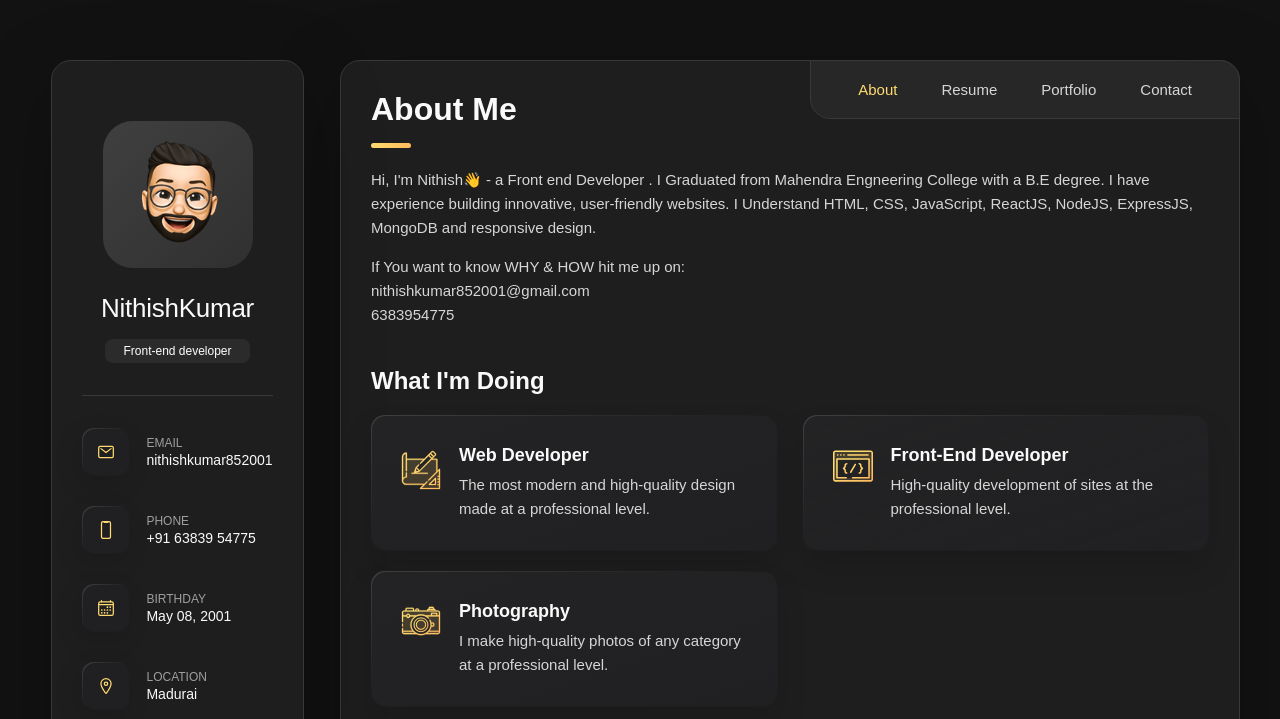
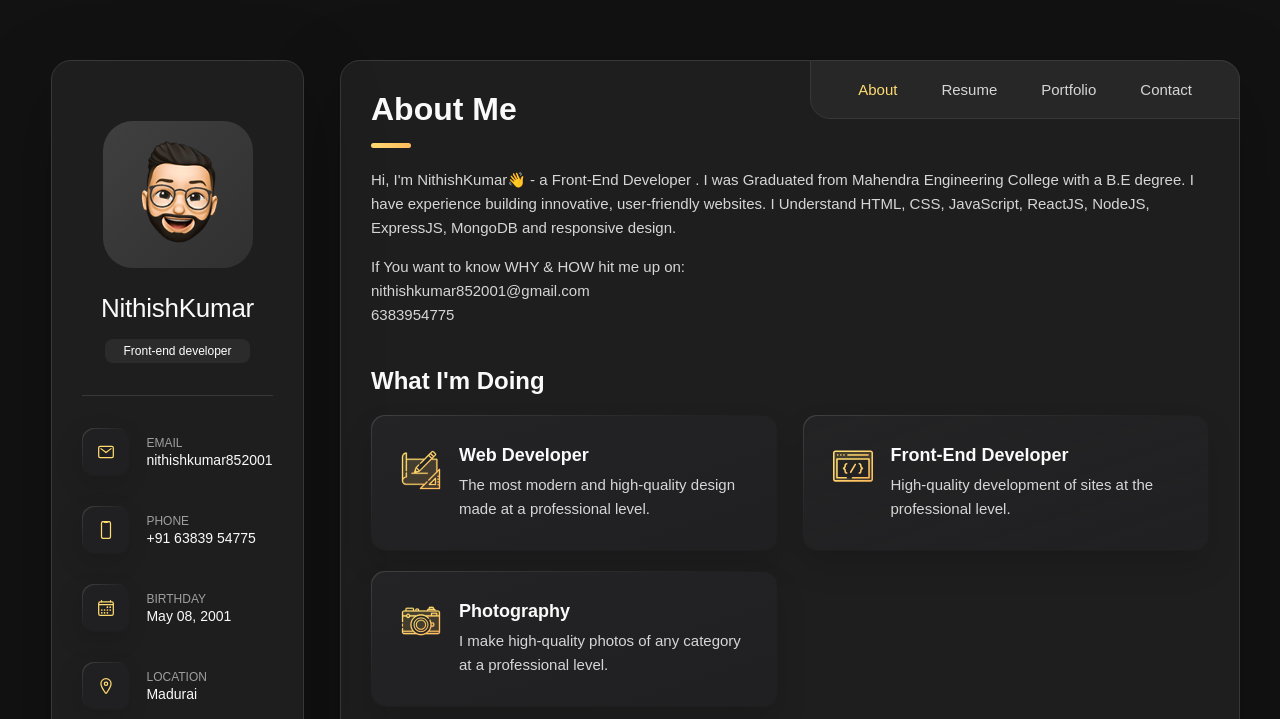
Before and after one commit to Nithishkumar3333/My-Portfolio, a plain HTML site: page index.html in a window 1280 px wide. Shown: the top 719 px of the page. Drawn offline with nearby package versions, Linux system fonts and the light colour scheme; files whose address does not match are found by name.

Commit message:
Update index.html

```diff
--- a/index.html
+++ b/index.html
@@ -211,9 +211,9 @@
 
         <section class="about-text">
           <p>
-            Hi, I'm Nithish👋 - a Front end Developer .
+            Hi, I'm NithishKumar👋 - a Front-End Developer .
 
-            I Graduated from Mahendra Engneering College with a B.E degree. I have experience building innovative, user-friendly
+            I was Graduated from Mahendra Engineering College with a B.E degree. I have experience building innovative, user-friendly
             websites.
 
             I Understand HTML, CSS, JavaScript, ReactJS, NodeJS, ExpressJS, MongoDB and responsive design.
```
